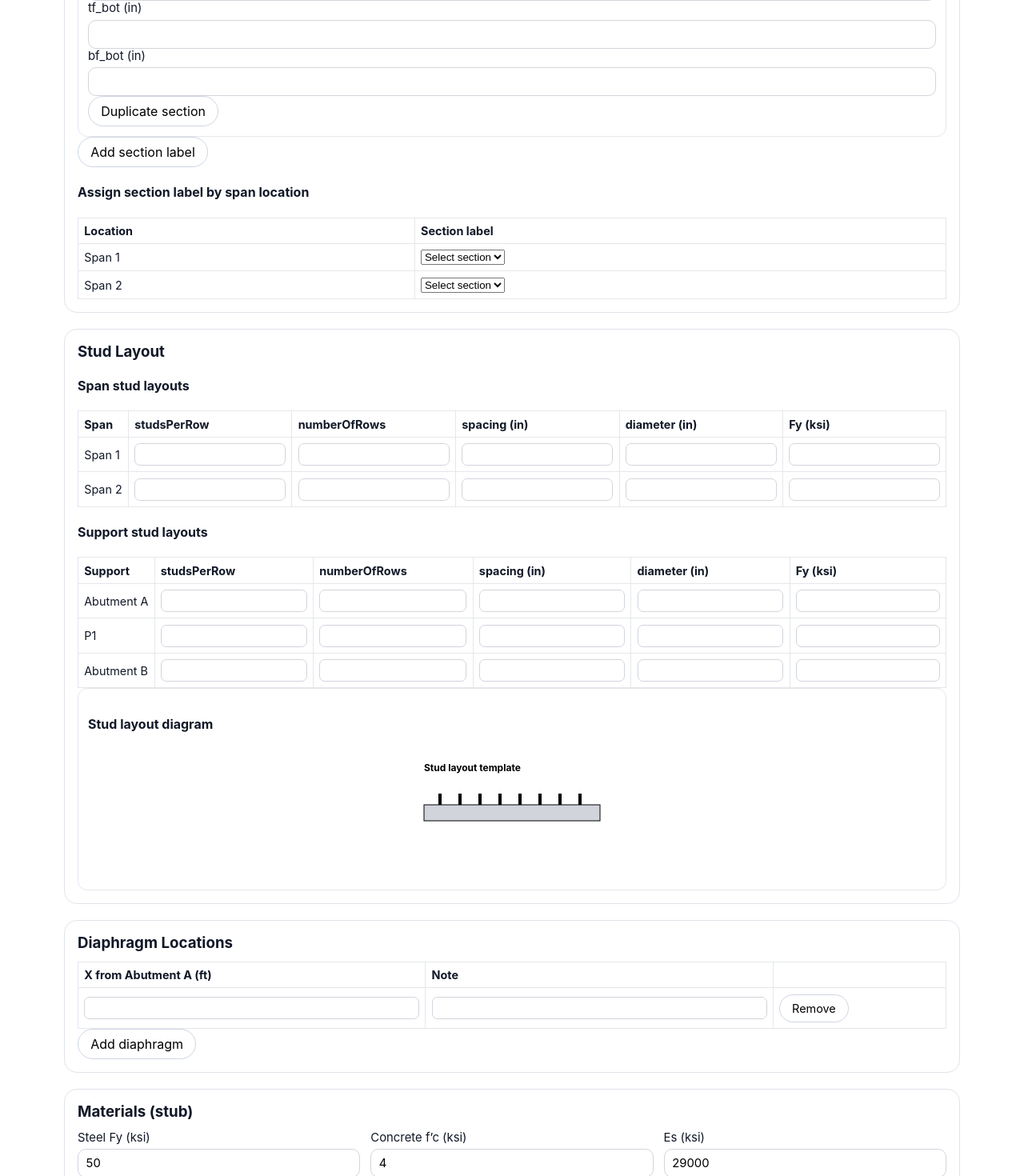
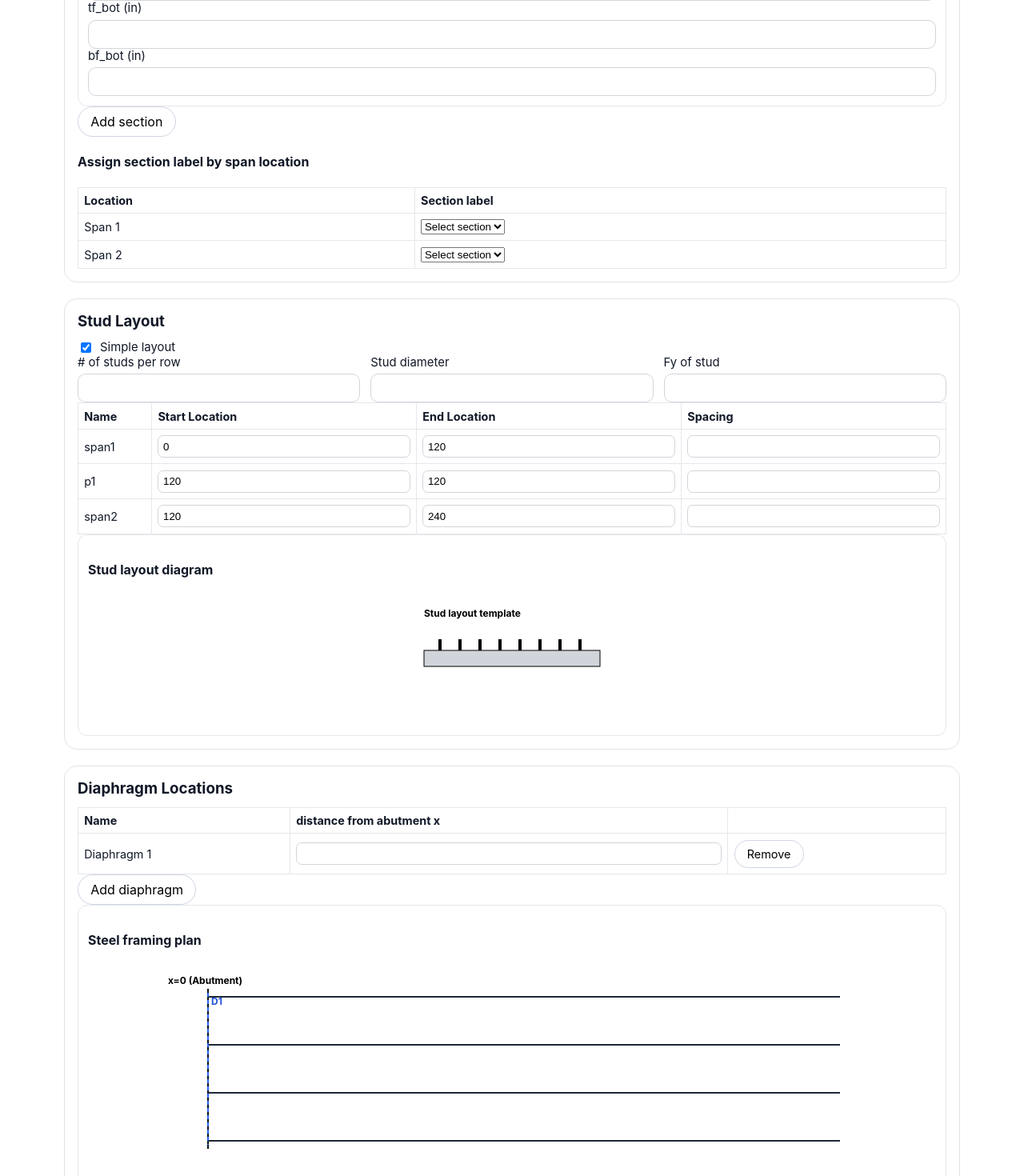
Before and after one commit to parkerallen22/Structural-Engineering-Calculation, a Next.js app: page /calculators/composite-steel-girder-lrfd in a window 1280 px wide. Shown: the part 1800-3270 px from the top of the page at 80% size. Built offline with nearby package versions, Linux system fonts and the light colour scheme.

Commit message:
Update composite girder input UX for sections, studs, and diaphragms

```diff
--- a/src/app/calculators/composite-steel-girder-lrfd/page.js
+++ b/src/app/calculators/composite-steel-girder-lrfd/page.js
@@ -44,6 +44,45 @@ function createSectionLabel(name = '') {
   };
 }
 
+function createDiaphragm() {
+  return { id: crypto.randomUUID(), x_ft: null };
+}
+
+function createStudLayoutRows(numberOfSpans, supportLocations, existingRows = []) {
+  const rows = [];
+
+  for (let i = 0; i < numberOfSpans; i += 1) {
+    const start = supportLocations[i]?.x_global_ft ?? null;
+    const end = supportLocations[i + 1]?.x_global_ft ?? null;
+    rows.push({
+      id: existingRows[rows.length]?.id ?? crypto.randomUUID(),
+      name: `span${i + 1}`,
+      startX_ft: existingRows[rows.length]?.startX_ft ?? start,
+      endX_ft: existingRows[rows.length]?.endX_ft ?? end,
+      spacing_in: existingRows[rows.length]?.spacing_in ?? null,
+      studsPerRow: existingRows[rows.length]?.studsPerRow ?? null,
+      diameter_in: existingRows[rows.length]?.diameter_in ?? null,
+      Fy_ksi: existingRows[rows.length]?.Fy_ksi ?? null,
+    });
+
+    if (i < numberOfSpans - 1) {
+      const pierX = supportLocations[i + 1]?.x_global_ft ?? null;
+      rows.push({
+        id: existingRows[rows.length]?.id ?? crypto.randomUUID(),
+        name: `p${i + 1}`,
+        startX_ft: existingRows[rows.length]?.startX_ft ?? pierX,
+        endX_ft: existingRows[rows.length]?.endX_ft ?? pierX,
+        spacing_in: existingRows[rows.length]?.spacing_in ?? null,
+        studsPerRow: existingRows[rows.length]?.studsPerRow ?? null,
+        diameter_in: existingRows[rows.length]?.diameter_in ?? null,
+        Fy_ksi: existingRows[rows.length]?.Fy_ksi ?? null,
+      });
+    }
+  }
+
+  return rows;
+}
+
 function createInitialProject() {
   const created = nowIso();
 
@@ -83,7 +122,16 @@ function createInitialProject() {
       ],
       spanStudLayouts: [],
       supportStudLayouts: [],
-      diaphragmLocations: [{ id: crypto.randomUUID(), x_ft: null, note: '' }],
+      studLayout: {
+        simpleLayout: true,
+        constants: {
+          studsPerRow: null,
+          diameter_in: null,
+          Fy_ksi: null,
+        },
+        rows: [],
+      },
+      diaphragmLocations: [createDiaphragm()],
     },
     materials: {
       Fy_ksi: 50,
@@ -229,6 +277,23 @@ function withLocationsAndDemands(project) {
     labelId: project.schedules?.sectionAssignments?.[index]?.labelId ?? null,
   }));
 
+  const existingRows = project.schedules?.studLayout?.rows || [];
+  const defaultRowsFromLegacy = [
+    ...(project.schedules?.spanStudLayouts || []).map((row) => ({
+      ...row,
+      startX_ft: null,
+      endX_ft: null,
+    })),
+    ...(project.schedules?.supportStudLayouts || []).map((row) => ({
+      ...row,
+      startX_ft: null,
+      endX_ft: null,
+    })),
+  ];
+  const sourceRows = existingRows.length ? existingRows : defaultRowsFromLegacy;
+  const studRows = createStudLayoutRows(project.geometry.numberOfSpans, supportLocations, sourceRows);
+  const constantsFromLegacy = sourceRows[0] || {};
+
   return {
     ...project,
     derived: { locations },
@@ -236,9 +301,26 @@ function withLocationsAndDemands(project) {
       ...project.schedules,
       spanStudLayouts,
       supportStudLayouts,
+      studLayout: {
+        simpleLayout: project.schedules?.studLayout?.simpleLayout ?? true,
+        constants: {
+          studsPerRow: project.schedules?.studLayout?.constants?.studsPerRow ?? constantsFromLegacy.studsPerRow ?? null,
+          diameter_in: project.schedules?.studLayout?.constants?.diameter_in ?? constantsFromLegacy.diameter_in ?? null,
+          Fy_ksi: project.schedules?.studLayout?.constants?.Fy_ksi ?? constantsFromLegacy.Fy_ksi ?? null,
+        },
+        rows: studRows,
+      },
       sectionAssignments,
-      sectionLabels: project.schedules?.sectionLabels?.length ? project.schedules.sectionLabels : [createSectionLabel('SEC-A')],
-      diaphragmLocations: (project.schedules?.diaphragmLocations || []).slice().sort((a, b) => toNumber(a.x_ft, 1e9) - toNumber(b.x_ft, 1e9)),
+      sectionLabels:
+        project.schedules?.sectionLabels?.length
+          ? (project.schedules.sectionConstant ? [project.schedules.sectionLabels[0]] : project.schedules.sectionLabels)
+          : [createSectionLabel('SEC-A')],
+      diaphragmLocations: ((project.schedules?.diaphragmLocations || []).length
+        ? project.schedules?.diaphragmLocations
+        : [createDiaphragm()]
+      )
+        .slice()
+        .sort((a, b) => toNumber(a.x_ft, 1e9) - toNumber(b.x_ft, 1e9)),
     },
     demandByLocation: nextDemand,
     comboOverridesByLocation: nextOverrides,
@@ -771,7 +853,20 @@ export default function CompositeSteelGirderLrfdPage() {
           <section className={styles.card}>
             <h3 className={styles.sectionTitle}>Section Schedule</h3>
             <label className={styles.inlineCheckbox}>
-              <input type="checkbox" checked={project.schedules.sectionConstant} onChange={(event) => updateProject((current) => ({ ...current, schedules: { ...current.schedules, sectionConstant: event.target.checked } }))} />
+              <input
+                type="checkbox"
+                checked={project.schedules.sectionConstant}
+                onChange={(event) =>
+                  updateProject((current) => ({
+                    ...current,
+                    schedules: {
+                      ...current.schedules,
+                      sectionConstant: event.target.checked,
+                      sectionLabels: event.target.checked ? [current.schedules.sectionLabels[0] || createSectionLabel('SEC-A')] : current.schedules.sectionLabels,
+                    },
+                  }))
+                }
+              />
               Section constant along girder
             </label>
 
@@ -792,13 +887,31 @@ export default function CompositeSteelGirderLrfdPage() {
                       <NumericInput value={section[key]} onCommit={(value) => updateProject((current) => ({ ...current, schedules: { ...current.schedules, sectionLabels: current.schedules.sectionLabels.map((entry) => entry.id === section.id ? { ...entry, [key]: value } : entry) } }))} />
                     </label>
                   ))}
-                  <div className={styles.actions}>
-                    <button type="button" className={styles.secondaryButton} onClick={() => updateProject((current) => ({ ...current, schedules: { ...current.schedules, sectionLabels: [...current.schedules.sectionLabels, { ...section, id: crypto.randomUUID(), name: `${section.name || 'SEC'} Copy` }] } }))}>Duplicate section</button>
-                  </div>
+                  {(!project.schedules.sectionConstant && project.schedules.sectionLabels.length > 1) && (
+                    <div className={styles.actions}>
+                      <button
+                        type="button"
+                        className={styles.secondaryButton}
+                        onClick={() =>
+                          updateProject((current) => ({
+                            ...current,
+                            schedules: {
+                              ...current.schedules,
+                              sectionLabels: current.schedules.sectionLabels.filter((entry) => entry.id !== section.id),
+                            },
+                          }))
+                        }
+                      >
+                        Remove
+                      </button>
+                    </div>
+                  )}
                 </div>
               ))}
             </div>
-            <button type="button" className={styles.secondaryButton} onClick={() => updateProject((current) => ({ ...current, schedules: { ...current.schedules, sectionLabels: [...current.schedules.sectionLabels, createSectionLabel(`SEC-${current.schedules.sectionLabels.length + 1}`)] } }))}>Add section label</button>
+            {!project.schedules.sectionConstant && (
+              <button type="button" className={styles.secondaryButton} onClick={() => updateProject((current) => ({ ...current, schedules: { ...current.schedules, sectionLabels: [...current.schedules.sectionLabels, createSectionLabel(`SEC-${current.schedules.sectionLabels.length + 1}`)] } }))}>Add section</button>
+            )}
 
             {!project.schedules.sectionConstant && (
               <div>
@@ -827,19 +940,47 @@ export default function CompositeSteelGirderLrfdPage() {
 
           <section className={styles.card}>
             <h3 className={styles.sectionTitle}>Stud Layout</h3>
-            <h4>Span stud layouts</h4>
-            <div className={styles.tableWrap}><table className={styles.table}><thead><tr><th>Span</th><th>studsPerRow</th><th>numberOfRows</th><th>spacing (in)</th><th>diameter (in)</th><th>Fy (ksi)</th></tr></thead><tbody>
-              {project.schedules.spanStudLayouts.map((row, idx) => (
+            <label className={styles.inlineCheckbox}>
+              <input
+                type="checkbox"
+                checked={project.schedules.studLayout?.simpleLayout ?? true}
+                onChange={(event) =>
+                  updateProject((current) => ({
+                    ...current,
+                    schedules: {
+                      ...current.schedules,
+                      studLayout: {
+                        ...current.schedules.studLayout,
+                        simpleLayout: event.target.checked,
+                      },
+                    },
+                  }))
+                }
+              />
+              Simple layout
+            </label>
+
+            {(project.schedules.studLayout?.simpleLayout ?? true) && (
+              <div className={styles.grid3}>
+                <label className={styles.field}># of studs per row<NumericInput value={project.schedules.studLayout?.constants?.studsPerRow} onCommit={(value) => updateProject((current) => ({ ...current, schedules: { ...current.schedules, studLayout: { ...current.schedules.studLayout, constants: { ...current.schedules.studLayout.constants, studsPerRow: value } } } }))} /></label>
+                <label className={styles.field}>Stud diameter<NumericInput value={project.schedules.studLayout?.constants?.diameter_in} onCommit={(value) => updateProject((current) => ({ ...current, schedules: { ...current.schedules, studLayout: { ...current.schedules.studLayout, constants: { ...current.schedules.studLayout.constants, diameter_in: value } } } }))} /></label>
+                <label className={styles.field}>Fy of stud<NumericInput value={project.schedules.studLayout?.constants?.Fy_ksi} onCommit={(value) => updateProject((current) => ({ ...current, schedules: { ...current.schedules, studLayout: { ...current.schedules.studLayout, constants: { ...current.schedules.studLayout.constants, Fy_ksi: value } } } }))} /></label>
+              </div>
+            )}
+
+            <div className={styles.tableWrap}><table className={styles.table}><thead><tr><th>Name</th><th>Start Location</th><th>End Location</th><th>Spacing</th>{!(project.schedules.studLayout?.simpleLayout ?? true) && <><th># of studs per row</th><th>Stud diameter</th><th>Fy of stud</th></>}</tr></thead><tbody>
+              {(project.schedules.studLayout?.rows || []).map((row, idx) => (
                 <tr key={row.id}><td>{row.name}</td>
-                  {['studsPerRow','numberOfRows','spacing_in','diameter_in','Fy_ksi'].map((key)=><td key={`${row.id}-${key}`}><NumericInput value={row[key]} onCommit={(value)=>updateProject((current)=>({ ...current, schedules:{...current.schedules, spanStudLayouts: current.schedules.spanStudLayouts.map((entry, i)=> i===idx ? {...entry,[key]: value}:entry)}}))} /></td>)}
-                </tr>
-              ))}
-            </tbody></table></div>
-            <h4>Support stud layouts</h4>
-            <div className={styles.tableWrap}><table className={styles.table}><thead><tr><th>Support</th><th>studsPerRow</th><th>numberOfRows</th><th>spacing (in)</th><th>diameter (in)</th><th>Fy (ksi)</th></tr></thead><tbody>
-              {project.schedules.supportStudLayouts.map((row, idx) => (
-                <tr key={row.id}><td>{row.name}</td>
-                  {['studsPerRow','numberOfRows','spacing_in','diameter_in','Fy_ksi'].map((key)=><td key={`${row.id}-${key}`}><NumericInput value={row[key]} onCommit={(value)=>updateProject((current)=>({ ...current, schedules:{...current.schedules, supportStudLayouts: current.schedules.supportStudLayouts.map((entry, i)=> i===idx ? {...entry,[key]: value}:entry)}}))} /></td>)}
+                  <td><NumericInput value={row.startX_ft} onCommit={(value)=>updateProject((current)=>({ ...current, schedules:{...current.schedules, studLayout:{...current.schedules.studLayout, rows: current.schedules.studLayout.rows.map((entry, i)=> i===idx ? {...entry,startX_ft: value}:entry)}}}))} /></td>
+                  <td><NumericInput value={row.endX_ft} onCommit={(value)=>updateProject((current)=>({ ...current, schedules:{...current.schedules, studLayout:{...current.schedules.studLayout, rows: current.schedules.studLayout.rows.map((entry, i)=> i===idx ? {...entry,endX_ft: value}:entry)}}}))} /></td>
+                  <td><NumericInput value={row.spacing_in} onCommit={(value)=>updateProject((current)=>({ ...current, schedules:{...current.schedules, studLayout:{...current.schedules.studLayout, rows: current.schedules.studLayout.rows.map((entry, i)=> i===idx ? {...entry,spacing_in: value}:entry)}}}))} /></td>
+                  {!(project.schedules.studLayout?.simpleLayout ?? true) && (
+                    <>
+                      <td><NumericInput value={row.studsPerRow} onCommit={(value)=>updateProject((current)=>({ ...current, schedules:{...current.schedules, studLayout:{...current.schedules.studLayout, rows: current.schedules.studLayout.rows.map((entry, i)=> i===idx ? {...entry,studsPerRow: value}:entry)}}}))} /></td>
+                      <td><NumericInput value={row.diameter_in} onCommit={(value)=>updateProject((current)=>({ ...current, schedules:{...current.schedules, studLayout:{...current.schedules.studLayout, rows: current.schedules.studLayout.rows.map((entry, i)=> i===idx ? {...entry,diameter_in: value}:entry)}}}))} /></td>
+                      <td><NumericInput value={row.Fy_ksi} onCommit={(value)=>updateProject((current)=>({ ...current, schedules:{...current.schedules, studLayout:{...current.schedules.studLayout, rows: current.schedules.studLayout.rows.map((entry, i)=> i===idx ? {...entry,Fy_ksi: value}:entry)}}}))} /></td>
+                    </>
+                  )}
                 </tr>
               ))}
             </tbody></table></div>
@@ -851,17 +992,42 @@ export default function CompositeSteelGirderLrfdPage() {
           <section className={styles.card}>
             <h3 className={styles.sectionTitle}>Diaphragm Locations</h3>
             <div className={styles.tableWrap}>
-              <table className={styles.table}><thead><tr><th>X from Abutment A (ft)</th><th>Note</th><th /></tr></thead><tbody>
-                {project.schedules.diaphragmLocations.map((row) => (
+              <table className={styles.table}><thead><tr><th>Name</th><th>distance from abutment x</th><th /></tr></thead><tbody>
+                {project.schedules.diaphragmLocations.map((row, index) => (
                   <tr key={row.id}>
+                    <td>Diaphragm {index + 1}</td>
                     <td><NumericInput value={row.x_ft} onCommit={(value)=>updateProject((current)=>({ ...current, schedules:{...current.schedules, diaphragmLocations: current.schedules.diaphragmLocations.map((entry)=>entry.id===row.id?{...entry,x_ft:value}:entry)}}))} /></td>
-                    <td><input value={row.note || ''} onChange={(event)=>updateProject((current)=>({ ...current, schedules:{...current.schedules, diaphragmLocations: current.schedules.diaphragmLocations.map((entry)=>entry.id===row.id?{...entry,note:event.target.value}:entry)}}))} /></td>
-                    <td><button type="button" className={styles.secondaryButton} onClick={()=>updateProject((current)=>({ ...current, schedules:{...current.schedules, diaphragmLocations: current.schedules.diaphragmLocations.filter((entry)=>entry.id!==row.id)}}))}>Remove</button></td>
+                    <td><button type="button" className={styles.secondaryButton} onClick={()=>updateProject((current)=>({ ...current, schedules:{...current.schedules, diaphragmLocations: current.schedules.diaphragmLocations.length > 1 ? current.schedules.diaphragmLocations.filter((entry)=>entry.id!==row.id) : current.schedules.diaphragmLocations}}))}>Remove</button></td>
                   </tr>
                 ))}
               </tbody></table>
             </div>
-            <button type="button" className={styles.secondaryButton} onClick={()=>updateProject((current)=>({ ...current, schedules:{...current.schedules, diaphragmLocations:[...current.schedules.diaphragmLocations,{id:crypto.randomUUID(),x_ft:null,note:''}]}}))}>Add diaphragm</button>
+            <button type="button" className={styles.secondaryButton} onClick={()=>updateProject((current)=>({ ...current, schedules:{...current.schedules, diaphragmLocations:[...current.schedules.diaphragmLocations,createDiaphragm()]}}))}>Add diaphragm</button>
+            <div className={styles.svgBlock}>
+              <h4>Steel framing plan</h4>
+              <svg viewBox="0 0 900 260" width="100%" height="260" role="img" aria-label="Steel framing plan with girders and diaphragms">
+                <rect x="0" y="0" width="900" height="260" fill="white" />
+                <line x1="70" y1="30" x2="70" y2="230" stroke="#111" strokeWidth="2" />
+                <text x="20" y="24" fontSize="12" fontWeight="700">x=0 (Abutment)</text>
+                {Array.from({ length: Math.max(1, toNumber(project.geometry.numberOfGirders, 5)) }, (_, i) => {
+                  const count = Math.max(1, toNumber(project.geometry.numberOfGirders, 5));
+                  const y = count === 1 ? 130 : 40 + (i * 180) / (count - 1);
+                  return <line key={`plan-girder-${i}`} x1="70" y1={y} x2="860" y2={y} stroke="#1f2937" strokeWidth="2" />;
+                })}
+                {(() => {
+                  const totalLength = project.geometry.spanLengths_ft.reduce((sum, value) => sum + toNumber(value), 0) || 1;
+                  return (project.schedules.diaphragmLocations || []).map((row, idx) => {
+                    const x = 70 + (Math.max(0, toNumber(row.x_ft, 0)) / totalLength) * 790;
+                    return (
+                      <g key={`dia-line-${row.id}`}>
+                        <line x1={x} y1="35" x2={x} y2="225" stroke="#2563eb" strokeWidth="2" strokeDasharray="5 4" />
+                        <text x={x + 4} y="50" fontSize="12" fill="#1d4ed8" fontWeight="700">D{idx + 1}</text>
+                      </g>
+                    );
+                  });
+                })()}
+              </svg>
+            </div>
           </section>
 
           <section className={styles.card}>
@@ -898,7 +1064,7 @@ export default function CompositeSteelGirderLrfdPage() {
             <p className={styles.muted}>Enter M with sign: +M sagging (typ. midspan), −M hogging (typ. supports). Enter −M as negative.</p>
             <h4>Span location points (x′ from left support)</h4>
             <div className={styles.tableWrap}>
-              <table className={styles.table}><thead><tr><th>Span</th><th>Length (ft)</th><th>Moment @ L/2</th><th>x′ (ft)</th></tr></thead><tbody>
+              <table className={styles.table}><thead><tr><th>Span</th><th>Length (ft)</th><th>Controlling Moment @ L/2</th><th>x′ (ft)</th></tr></thead><tbody>
                 {project.geometry.spanPoints.map((point, index) => {
                   const spanLength = toNumber(project.geometry.spanLengths_ft[index], 0);
                   const xPrime = point.momentAtMid ? spanLength / 2 : point.xPrime_ft;
```
